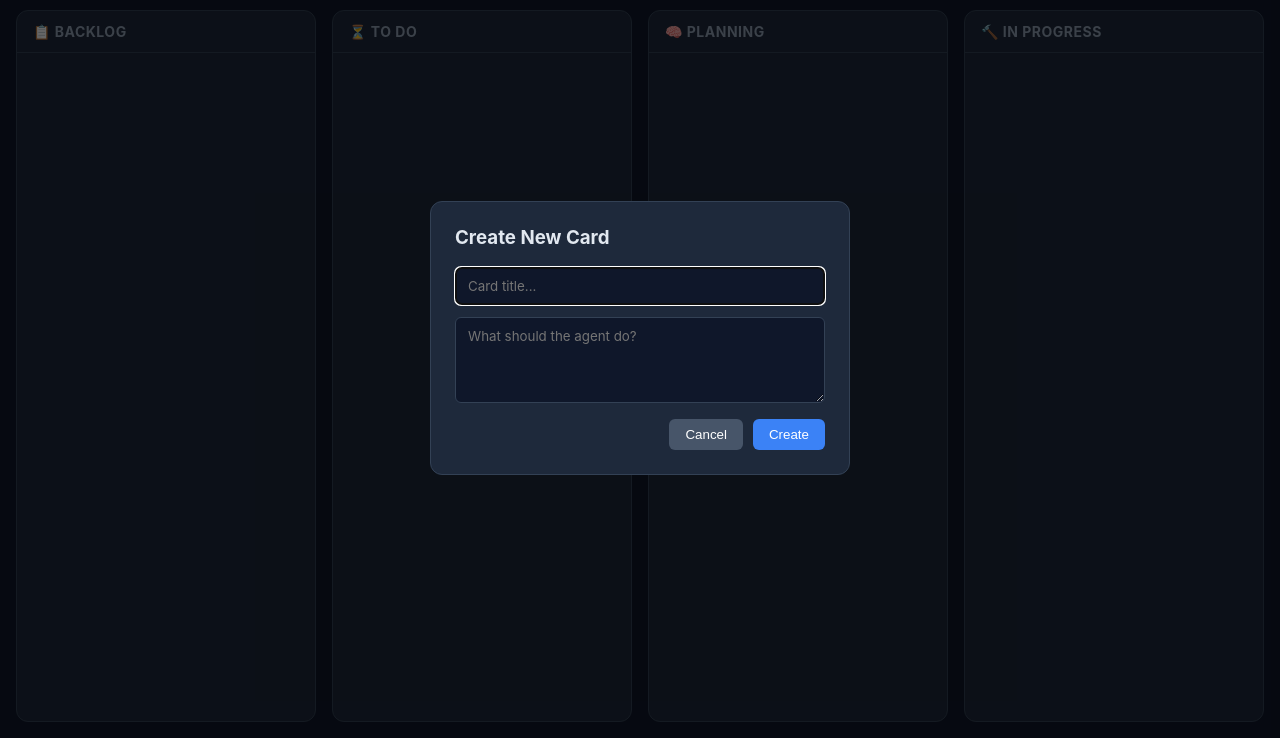
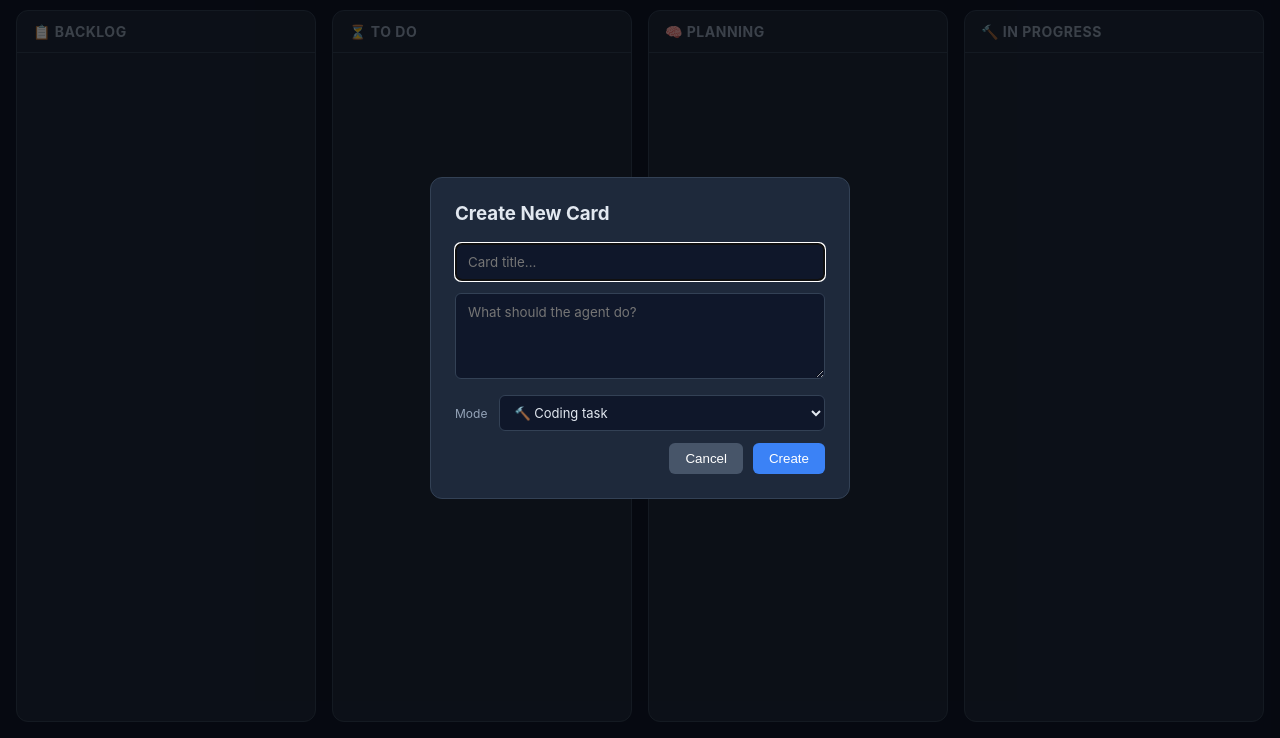
Before and after one commit to arashari/kanban-pi, a website: page public/index.html in a window 1280 px wide. Both pictures are taken after a click on the button "+ New Card". Shown: the part 62-800 px from the top of the page. Drawn offline with nearby package versions, Linux system fonts and the light colour scheme; no server answers.

Commit message:
feat: add kind selector and clarify-when-unsure prompt guidance
Frontend:
- Add Mode selector (coding/chat) to new card modal
- Wire kind value into create_card socket emit
- Style kind-row select with dark theme

Agent prompt (coding mode):
- Add PLANNING PHASE section instructing agent to ask clarifying
  questions when intent is ambiguous
- Give concrete examples (cendol recipe, fix the bug, add feature)
- Explicitly say: DO NOT create files if unsure

This prevents situations like 'cendol recipe' where the agent
assumed file creation when the user just wanted a chat answer.

```diff
--- a/public/app.js
+++ b/public/app.js
@@ -182,12 +182,13 @@ cancelBtn.addEventListener("click", () => {
 createBtn.addEventListener("click", () => {
   const title = titleInput.value.trim();
   const description = descInput.value.trim();
+  const kind = document.getElementById("card-kind").value;
   if (!title) return;
 
   // Disable to prevent double-clicks
   createBtn.disabled = true;
 
-  socket.emit("create_card", { title, description }, (card) => {
+  socket.emit("create_card", { title, description, kind }, (card) => {
     // DO NOT add the card here — card_update from the server is the
     // single source of truth for DOM insertion. Close the modal and
     // let the broadcast handler place the card.
--- a/public/index.html
+++ b/public/index.html
@@ -46,6 +46,13 @@
       <h3>Create New Card</h3>
       <input id="card-title" type="text" placeholder="Card title..." />
       <textarea id="card-desc" rows="4" placeholder="What should the agent do?"></textarea>
+      <div class="kind-row">
+        <label for="card-kind">Mode</label>
+        <select id="card-kind">
+          <option value="coding" selected>🔨 Coding task</option>
+          <option value="chat">💬 Chat / Q&A</option>
+        </select>
+      </div>
       <div class="modal-actions">
         <button id="cancel-btn" class="btn-secondary">Cancel</button>
         <button id="create-btn" class="btn">Create</button>
--- a/public/styles.css
+++ b/public/styles.css
@@ -389,3 +389,35 @@ body {
 .drawer-loader.hidden {
   display: none;
 }
+
+/* Modal kind selector */
+.kind-row {
+  display: flex;
+  align-items: center;
+  justify-content: space-between;
+  gap: 12px;
+  margin-bottom: 12px;
+}
+
+.kind-row label {
+  font-size: 12px;
+  color: #94a3b8;
+  flex-shrink: 0;
+}
+
+.kind-row select {
+  flex: 1;
+  background: #0f172a;
+  border: 1px solid #334155;
+  border-radius: 6px;
+  color: #e2e8f0;
+  padding: 8px 10px;
+  font-family: inherit;
+  font-size: 13px;
+  cursor: pointer;
+}
+
+.kind-row select:focus {
+  border-color: #3b82f6;
+  outline: none;
+}
```
Also changed, not shown: src/CardAgent.ts (+24 -9 lines).
